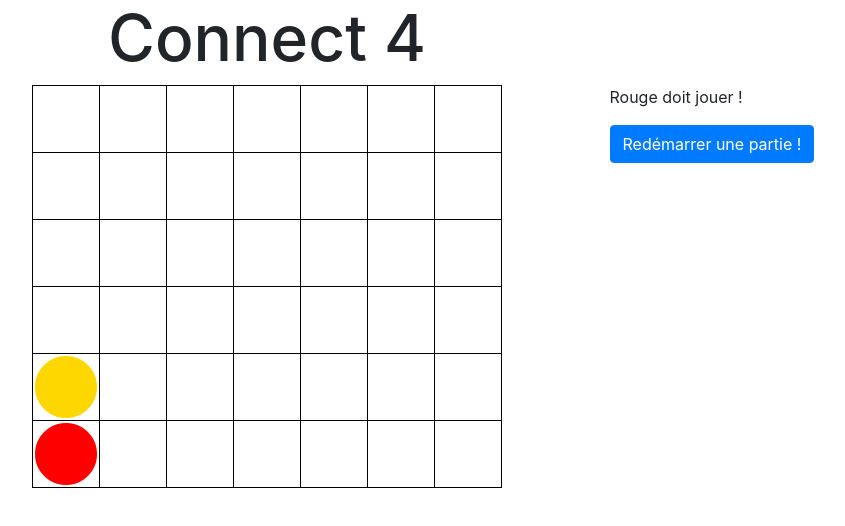
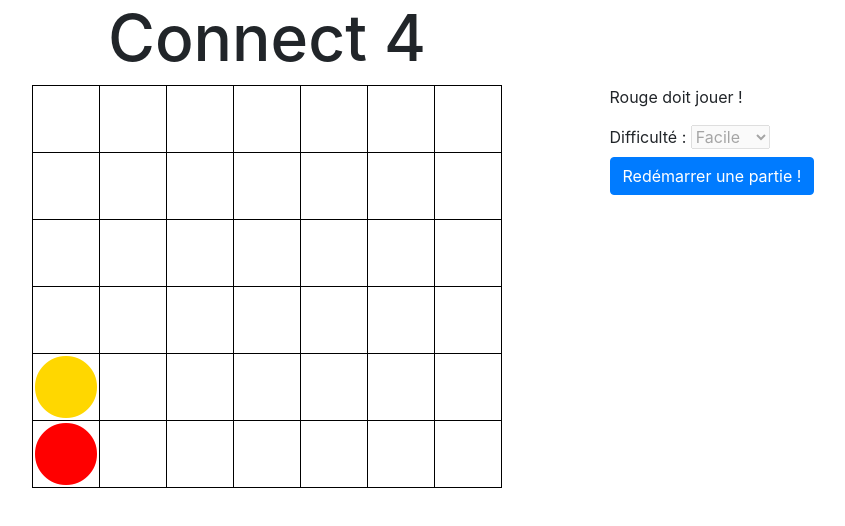
Before and after one commit to Benjy1997/connect4, a plain HTML site: page index.html in a window 1280 px wide. Both pictures are taken after a click on the element 439 px from the left and 118 px from the top of the page. Shown: the whole page, without its empty margins (373-1218 px from the left). Drawn offline with nearby package versions, Linux system fonts and the light colour scheme.

Commit message:
- Résolution d'un bug qui faisait que l'on pouvait jouer en cliquant dans une colonne remplie.
- Ajout de la sélection de la difficulté

```diff
--- a/index.html
+++ b/index.html
@@ -73,6 +73,12 @@
 		</div>
 		<div class="col-lg-3">
 			<p id="CurrentPlayer" data-color="rouge">Rouge doit jouer !</p>
+			<label for="selectDifficulty">Difficulté : </label>
+			<select id="selectDifficulty">
+				<option value="2">Facile</option>
+				<option value="3">Moyen</option>
+				<option value="4">Difficile</option>
+			</select>
 			<button type="button" id="RAZ" class="btn btn-primary">Redémarrer une partie !</button>
 		</div>
 	</div>
--- a/script/script.js
+++ b/script/script.js
@@ -1,7 +1,7 @@
 var GAME_GRID = document.getElementById("tableId"); // Grille de jeu.
 var isGameOver = false; //Détermine si le jeu est fini.
-var computer = new AI(3);
-var AIPlay = false;
+var computer = new AI(1);
+var didGameStart = false;
 
 /**
  * Attends le chargement du DOM.
@@ -12,6 +12,17 @@ document.addEventListener("DOMContentLoaded", function(event) {
 
 	// Clic sur le bouton "redémarrer une partie !".
 	document.getElementById("RAZ").onclick = function () { reset(); };
+
+	let select = document.getElementById('selectDifficulty');
+	select.onchange = function () {
+
+
+			computer = new AI(parseInt(select.value));
+
+
+
+
+	}
 
 
 	if (GAME_GRID != null) {
@@ -35,6 +46,9 @@ function play(cel) {
 	if (isGameOver)
 		return;
 
+
+	document.getElementById('selectDifficulty').setAttribute('disabled', 'disabled');
+
 	// Récupère la classe de l'élément td.
 	var col = cel.getAttribute("class");
 
@@ -44,6 +58,12 @@ function play(cel) {
 	// 3) Corrige le numéro pour qu'il corresponde à un index qui commence de 0.
 	col = parseInt(col.substr(3,(col.length-2)))-1;
 
+	// Check si la colonne est remplie.
+	if (GAME_GRID.rows[0].cells[col].firstElementChild.getAttribute('class') != null){
+		console.log("La colonne est remplie")
+		return;
+	}
+
 	display(col);
 	// Détermine s'il y a un gagnant.
 	let winner = checkWin();
@@ -51,6 +71,7 @@ function play(cel) {
 		isGameOver = true;
 		winner = winner.charAt(0).toUpperCase() + winner.slice(1);
 		alert("Le joueur " + winner + " a gagné !");
+		return;
 	}
 	col = computer.play(2);
 	display(col);
@@ -87,9 +108,6 @@ function display(col) {
 				cel.setAttribute("style", "color:Gold");
 				currentPlayer.innerHTML = "Rouge doit jouer !";
 			}
-
-
-
 			return;
 		}
 	}
@@ -187,5 +205,7 @@ function reset(){
 	}
 
 	isGameOver = false;
+
+	document.getElementById('selectDifficulty').removeAttribute('disabled');
 	return;
 }
```
